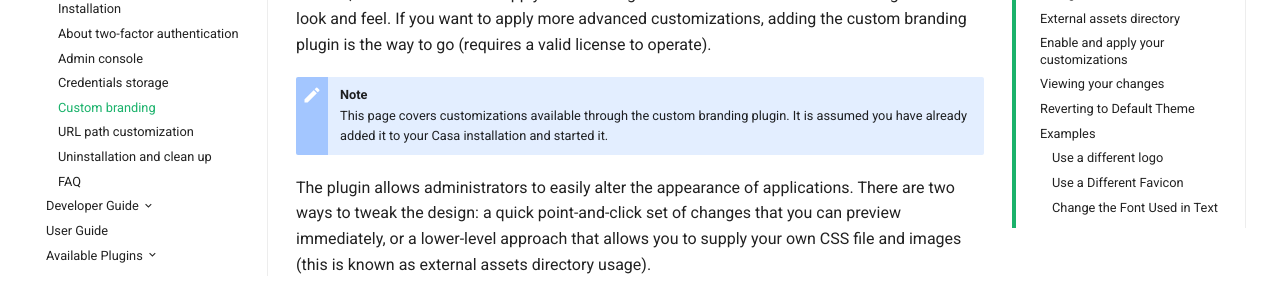
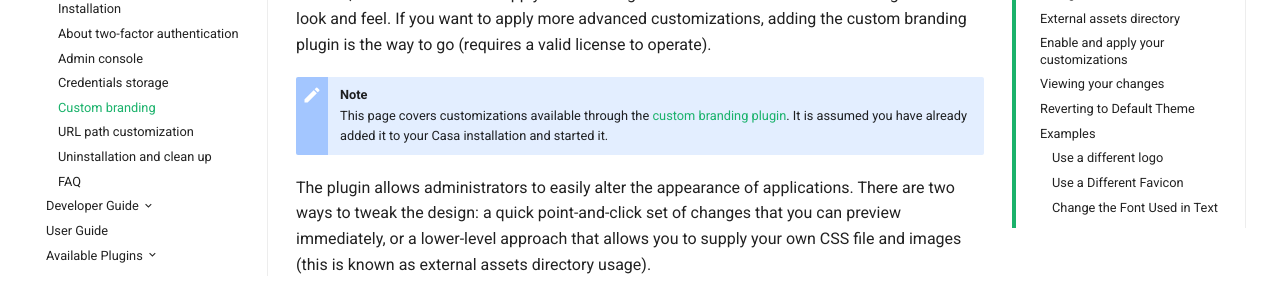
Before and after one commit to shmorri/docs-casa-prod, an MkDocs documentation site: the page built from docs/source/administration/custom-branding.md, in a window 1280 px wide and 900 px high. Shown: the part 210-510 px from the top of the window. Built offline with MkDocs 1.6.1, drawn with Linux system fonts in a browser that asks for light colours; old or Windows-style settings are respelled for this version of MkDocs; part of the change alters nothing that is shown.

```diff
--- a/docs/source/administration/custom-branding.md
+++ b/docs/source/administration/custom-branding.md
@@ -3,7 +3,7 @@
 In Casa, administrators can supply their own logo and favicon to better match the organization's look and feel. If you want to apply more advanced customizations, adding the custom branding plugin is the way to go (requires a valid license to operate).
 
 !!! Note
-    This page covers customizations available through the custom branding plugin. It is assumed you have already added it to your Casa installation and started it.
+    This page covers customizations available through the [custom branding plugin](../plugins/custom-branding.md). It is assumed you have already added it to your Casa installation and started it.
 
 The plugin allows administrators to easily alter the appearance of applications. There are two ways to tweak the design: a quick point-and-click set of changes that you can preview immediately, or a lower-level approach that allows you to supply your own CSS file and images (this is known as external assets directory usage).
 
```
